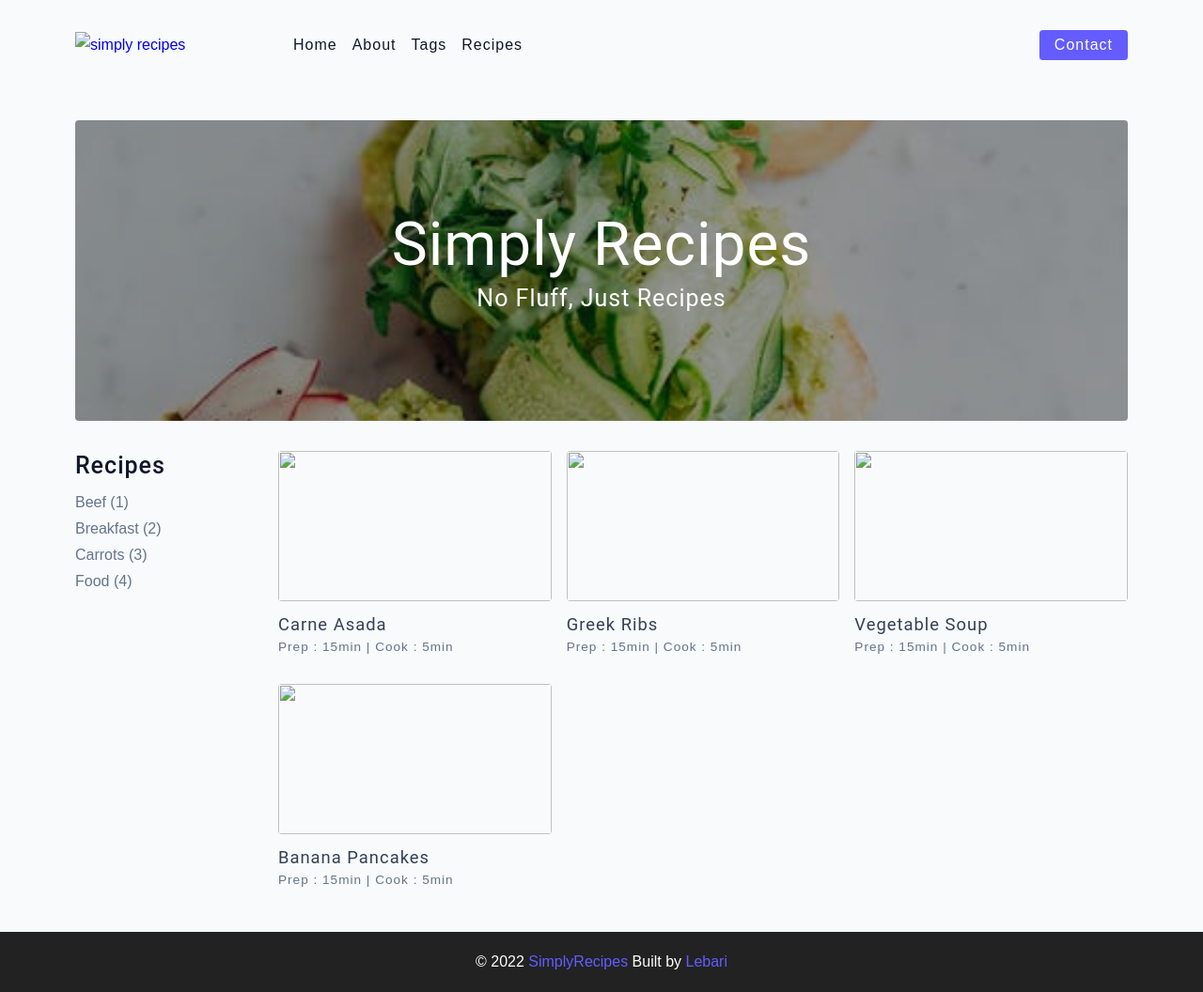
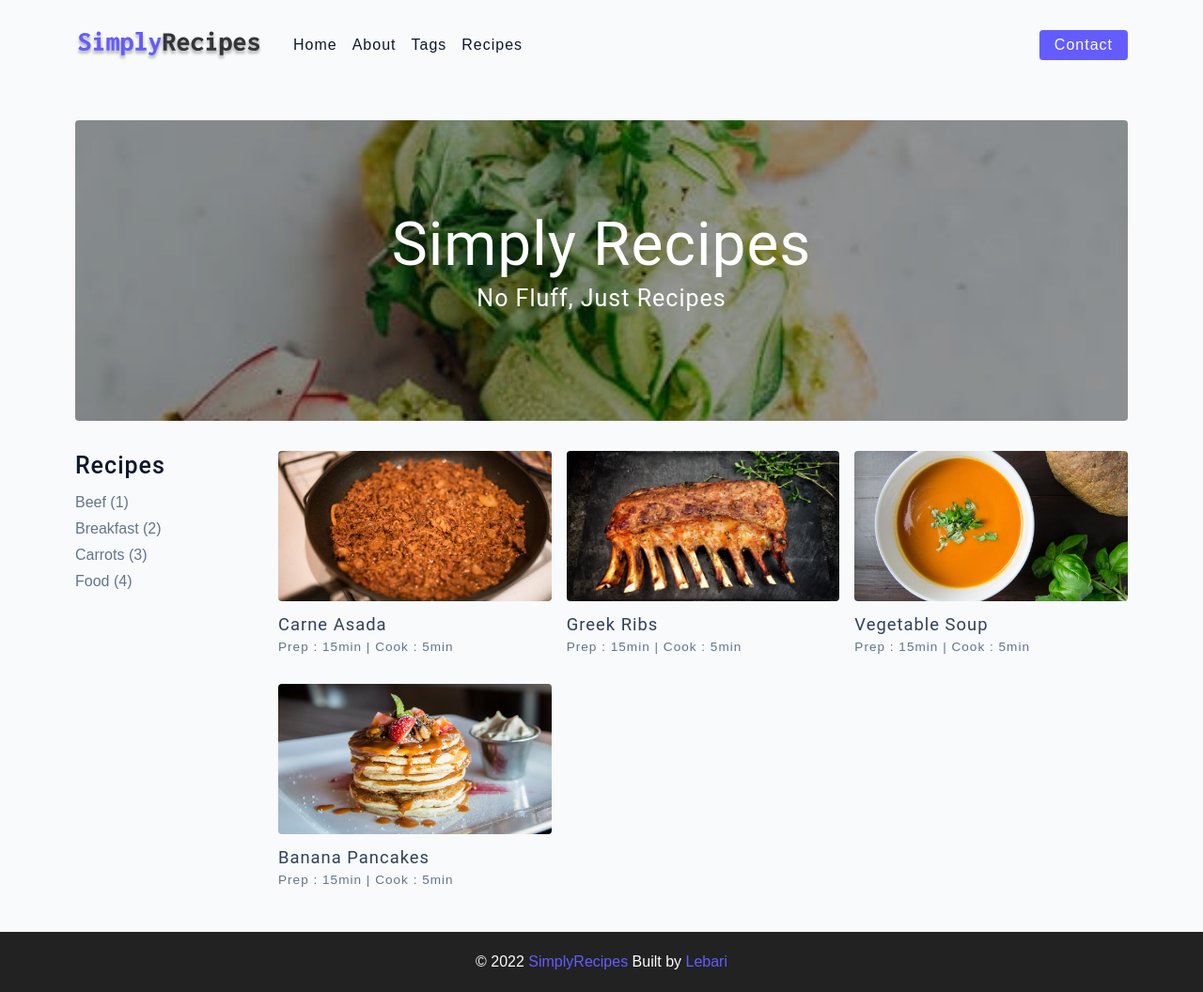
Before and after one commit to lebarisunday80/Lees-recipe, a plain HTML site: page index.html in a window 1280 px wide. Shown: the whole page at 94% size. Drawn offline with Linux system fonts and the light colour scheme; files whose address does not match are found by name.

Commit message:
second commit

```diff
--- a/index.html
+++ b/index.html
@@ -19,7 +19,7 @@
         <div class="nav-center">
           <div class="nav-header">
             <a href="index.html" class="nav-logo">
-              <img src="/Final/assets/logo.svg" alt="simply recipes" />
+              <img src="assets/logo.svg" alt="simply recipes" />
             </a>
             <button class="nav-btn btn">
               <i class="fas fa-align-justify"></i>
@@ -66,7 +66,7 @@
           <!-- single recipe -->
           <a href="single-recipe.html" class="recipe">
             <img
-              src="/Final/assets/Asada.jpeg"
+              src="assets/Asada.jpeg"
               class="img recipe-img"
               alt=""
             />
@@ -77,7 +77,7 @@
           <!-- single recipe -->
           <a href="single-recipe.html" class="recipe">
             <img
-              src="/Final/assets/Greek ribs.jpeg"
+              src="assets/Greek ribs.jpeg"
               class="img recipe-img"
               alt=""
             />
@@ -88,7 +88,7 @@
           <!-- single recipe -->
           <a href="single-recipe.html" class="recipe">
             <img
-              src="/Final/assets/vegetable soup.jpeg"
+              src="assets/vegetable soup.jpeg"
               class="img recipe-img"
               alt=""
             />
@@ -99,7 +99,7 @@
           <!-- single recipe -->
           <a href="single-recipe.html" class="recipe">
             <img
-              src="/Final/assets/pancakes.jpeg"
+              src="assets/pancakes.jpeg"
               class="img recipe-img"
               alt=""
             />
```
Also changed, not shown: single-recipe.html (+1 -1 lines).
